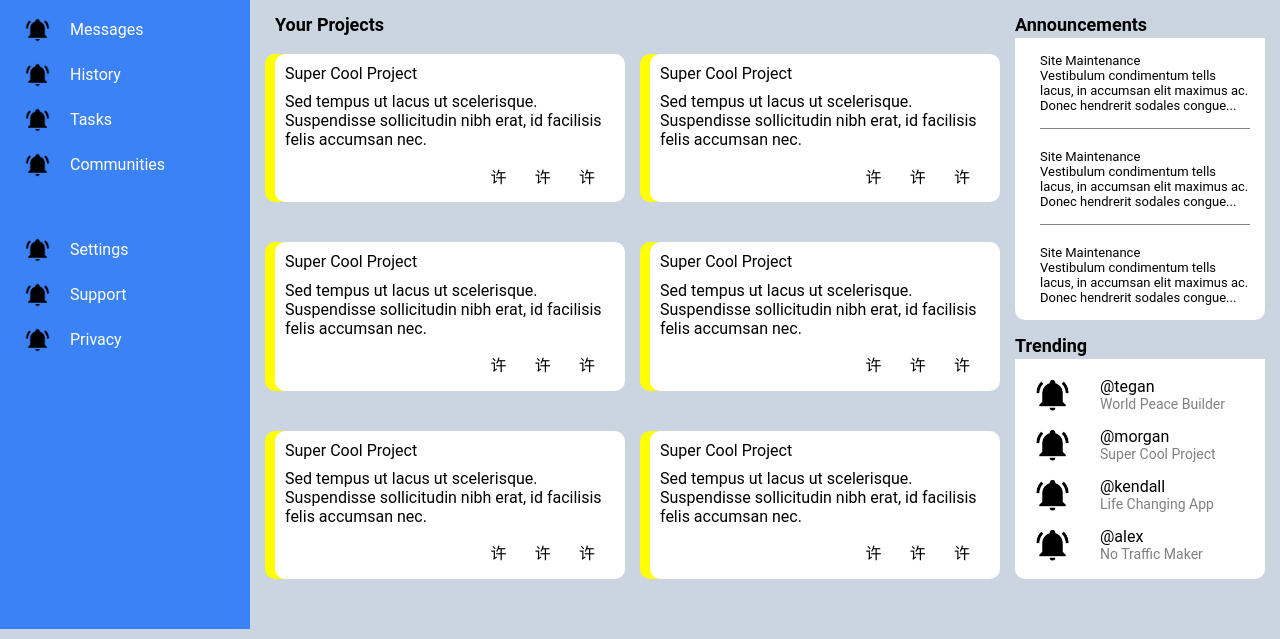
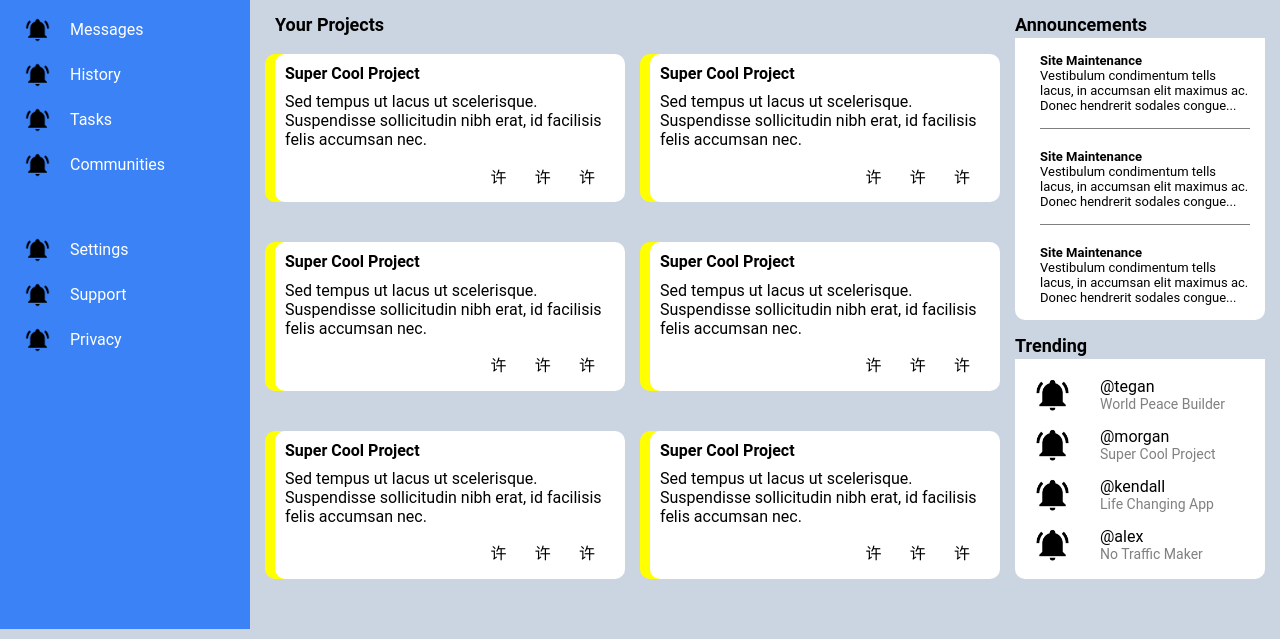
Before and after one commit to emrekukula/Project-Admin-Dashboard, a plain HTML site: page index.html in a window 1280 px wide. Shown: the part 161-800 px from the top of the page. Drawn offline with Linux system fonts and the light colour scheme.

Commit message:
Added bold weight to some headers

```diff
--- a/style.css
+++ b/style.css
@@ -342,3 +342,14 @@ input[type='text'] {
     color: gray;
     font-size: 14px;
 }
+
+.title {
+    font-weight: bold;
+}
+
+.title-1,
+.title-2,
+.title-3,
+.title-4 {
+    font-weight: bold;
+}
```
